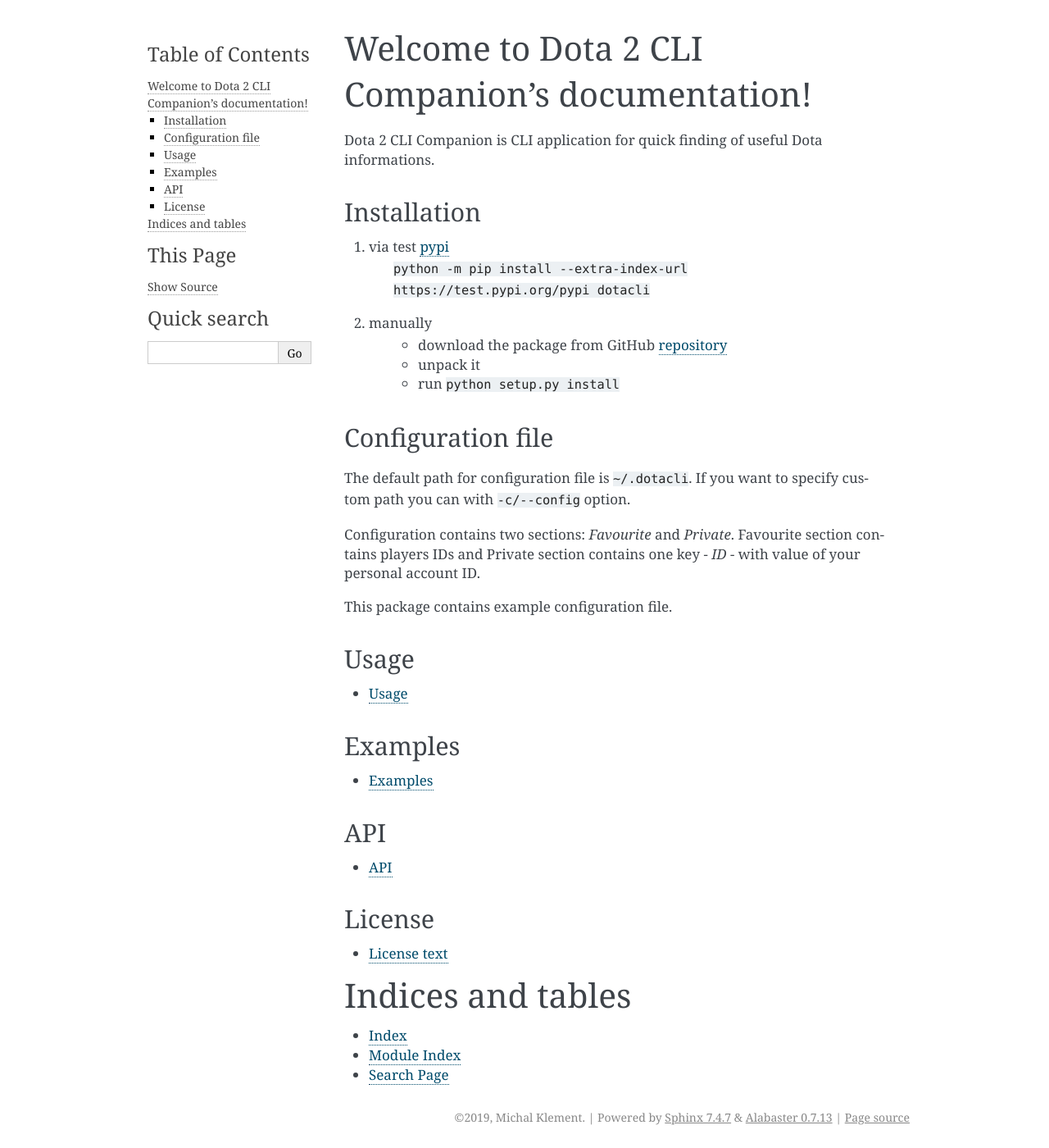
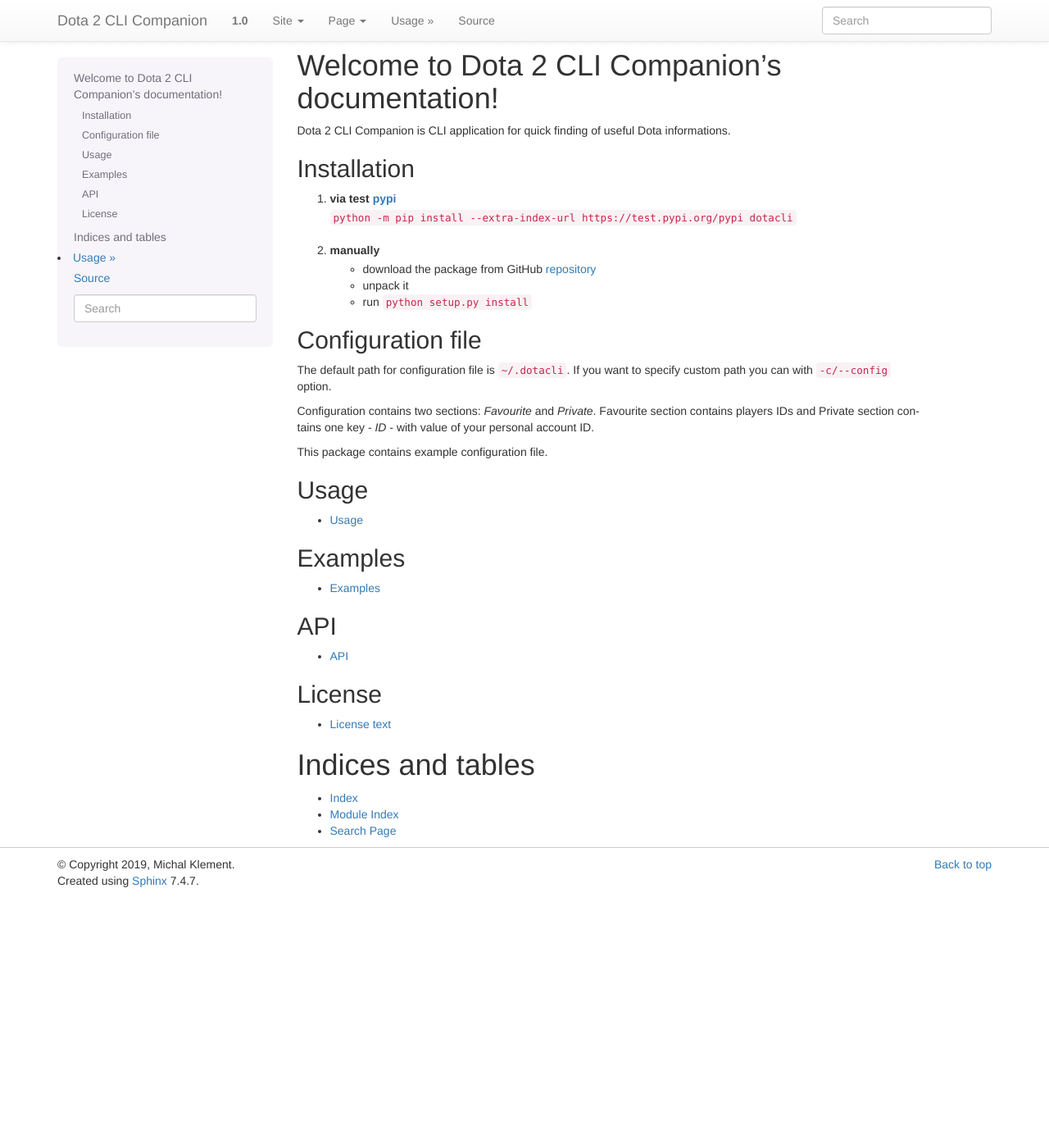
Before and after one commit to klememi/dota-helper, a Sphinx documentation site: the page built from docs/index.rst, in a window 1280 px wide and 1400 px high. Shown: the whole window at 82% size. Built offline with Sphinx 7.4.7, drawn with Linux system fonts in a browser that asks for light colours.

Commit message:
requirements.txt

```diff
--- a/docs/conf.py
+++ b/docs/conf.py
@@ -14,6 +14,7 @@
 #
 # import os
 import sys
+import sphinx_bootstrap_theme
 # sys.path.insert(0, os.path.abspath('.'))
 sys.path.append('..')
 
@@ -78,7 +79,8 @@
 # The theme to use for HTML and HTML Help pages.  See the documentation for
 # a list of builtin themes.
 #
-html_theme = 'alabaster'
+html_theme = 'bootstrap'
+html_theme_path = sphinx_bootstrap_theme.get_html_theme_path()
 
 # Theme options are theme-specific and customize the look and feel of a theme
 # further.  For a list of options available for each theme, see the
--- /dev/null
+++ b/docs/requirements.txt
@@ -0,0 +1,2 @@
+sphinx
+sphinx_bootstrap_theme
```
